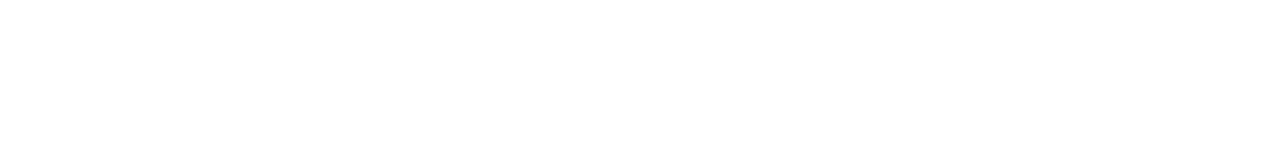
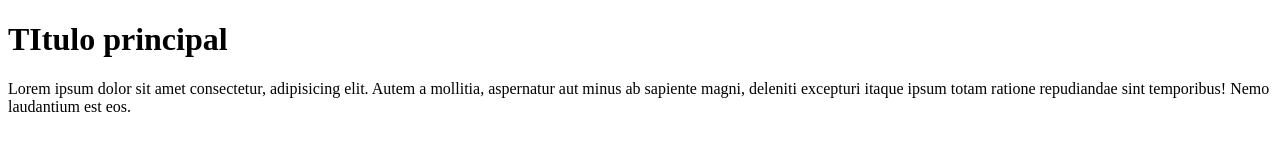
Before and after one commit to MeliT0/inventarioa, a plain HTML site: page index.html in a window 1280 px wide. Drawn offline with Linux system fonts and the light colour scheme.

Commit message:
:sparkles:feat(abaut):parrafo

```diff
--- a/index.html
+++ b/index.html
@@ -7,6 +7,9 @@
     <link rel="stylesheet" href="./css/main.css">
 </head>
 <body>
+    <h1>TItulo principal</h1>
+    <p>Lorem ipsum dolor sit amet consectetur, adipisicing elit. Autem a mollitia, aspernatur aut minus ab sapiente magni, deleniti excepturi itaque ipsum totam ratione repudiandae sint temporibus! Nemo laudantium est eos.</p>
+
 
 </body>
 </html>
```
